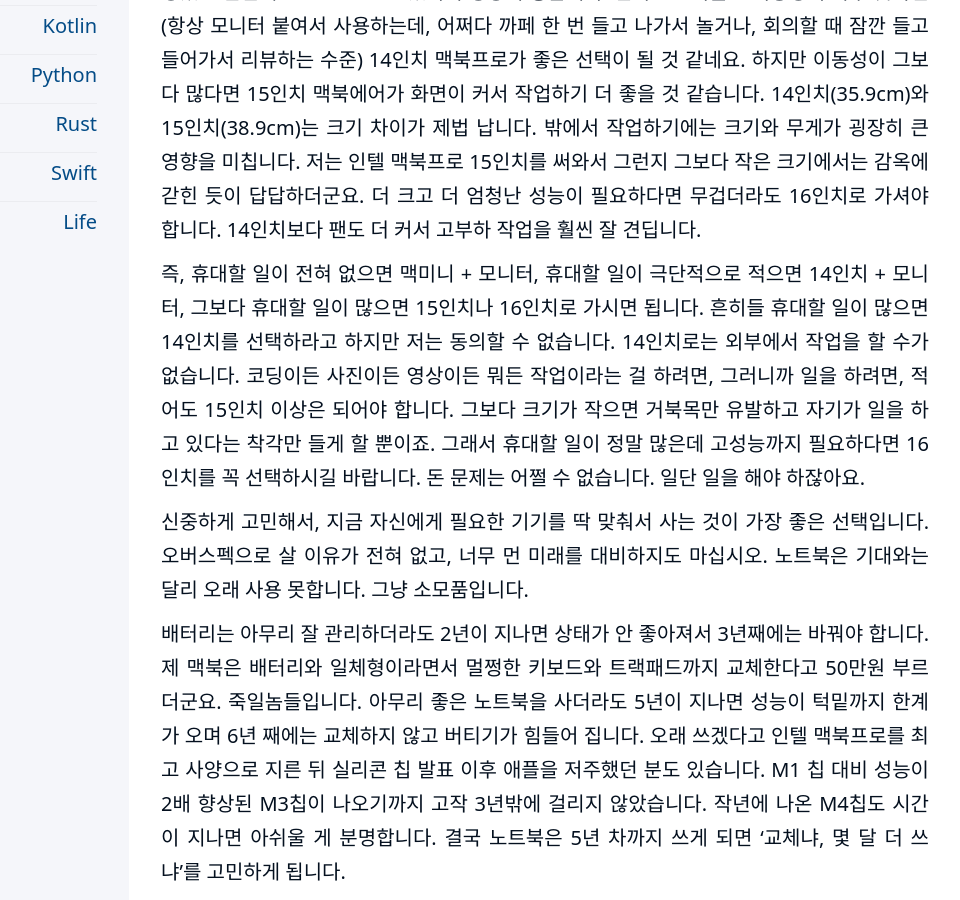
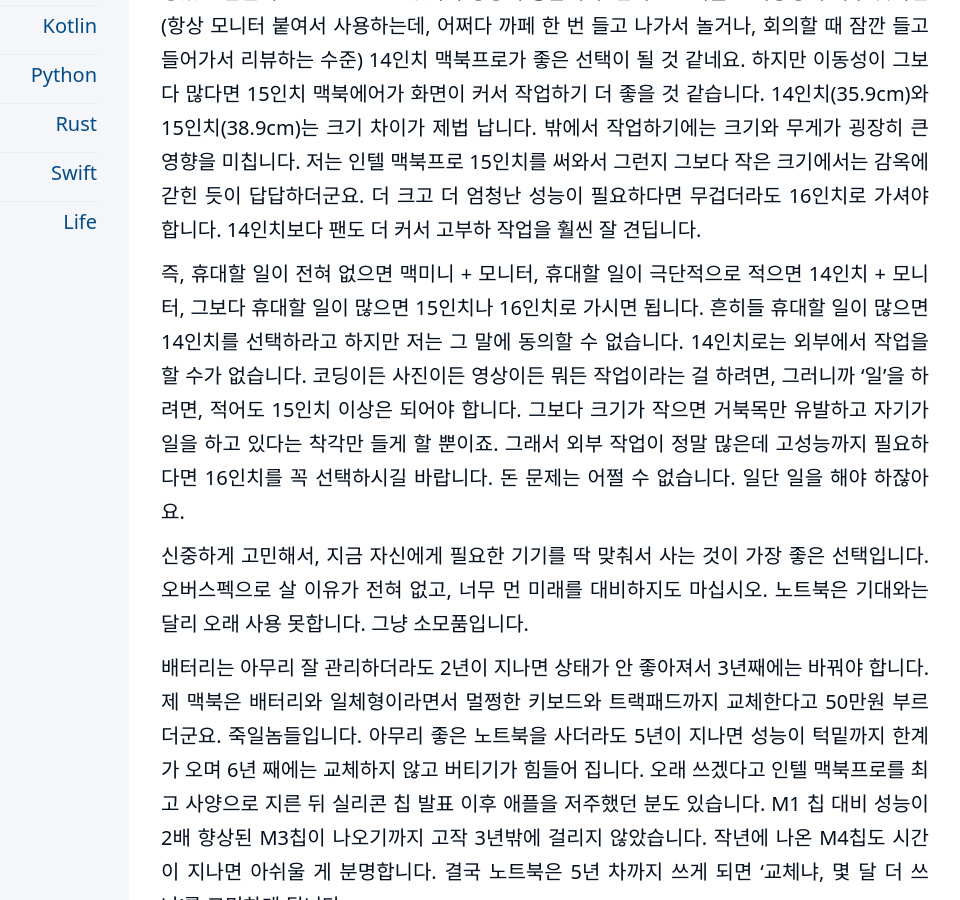
Before and after one commit to kiroshin/kiroshin.github.io, a Jekyll site: the page built from _posts/2025-03-24-macbook_for_dev.md, in a window 1280 px wide and 900 px high, scrolled down 4390 px. Shown: the whole window, without its empty margins (191-1151 px from the left). Built offline with Jekyll 4.4.1, drawn with Linux system fonts in a browser that asks for light colours.

Commit message:
Update 2025-03-24-macbook_for_dev.md

```diff
--- a/_posts/2025-03-24-macbook_for_dev.md
+++ b/_posts/2025-03-24-macbook_for_dev.md
@@ -54,7 +54,7 @@
 ## 배터리는 3년, 노트북은 6년
 이동성이 전혀 없다면 맥미니를 적극 고려해보는 것이 좋습니다. 이번에 맥미니는 폼펙터도 변경됐고 전면에 USB-C 포트도 있어서 굉장히 좋습니다. 만약 9:1 비율로 이동성이 아주 낮다면 (항상 모니터 붙여서 사용하는데, 어쩌다 까페 한 번 들고 나가서 놀거나, 회의할 때 잠깐 들고 들어가서 리뷰하는 수준) 14인치 맥북프로가 좋은 선택이 될 것 같네요. 하지만 이동성이 그보다 많다면 15인치 맥북에어가 화면이 커서 작업하기 더 좋을 것 같습니다. 14인치(35.9cm)와 15인치(38.9cm)는 크기 차이가 제법 납니다. 밖에서 작업하기에는 크기와 무게가 굉장히 큰 영향을 미칩니다. 저는 인텔 맥북프로 15인치를 써와서 그런지 그보다 작은 크기에서는 감옥에 갇힌 듯이 답답하더군요. 더 크고 더 엄청난 성능이 필요하다면 무겁더라도 16인치로 가셔야 합니다. 14인치보다 팬도 더 커서 고부하 작업을 훨씬 잘 견딥니다.
 
-즉, 휴대할 일이 전혀 없으면 맥미니 + 모니터, 휴대할 일이 극단적으로 적으면 14인치 + 모니터, 그보다 휴대할 일이 많으면 15인치나 16인치로 가시면 됩니다. 흔히들 휴대할 일이 많으면 14인치를 선택하라고 하지만 저는 동의할 수 없습니다. 14인치로는 외부에서 작업을 할 수가 없습니다. 코딩이든 사진이든 영상이든 뭐든 작업이라는 걸 하려면, 그러니까 일을 하려면, 적어도 15인치 이상은 되어야 합니다. 그보다 크기가 작으면 거북목만 유발하고 자기가 일을 하고 있다는 착각만 들게 할 뿐이죠. 그래서 휴대할 일이 정말 많은데 고성능까지 필요하다면 16인치를 꼭 선택하시길 바랍니다. 돈 문제는 어쩔 수 없습니다. 일단 일을 해야 하잖아요.
+즉, 휴대할 일이 전혀 없으면 맥미니 + 모니터, 휴대할 일이 극단적으로 적으면 14인치 + 모니터, 그보다 휴대할 일이 많으면 15인치나 16인치로 가시면 됩니다. 흔히들 휴대할 일이 많으면 14인치를 선택하라고 하지만 저는 그 말에 동의할 수 없습니다. 14인치로는 외부에서 작업을 할 수가 없습니다. 코딩이든 사진이든 영상이든 뭐든 작업이라는 걸 하려면, 그러니까 '일'을 하려면, 적어도 15인치 이상은 되어야 합니다. 그보다 크기가 작으면 거북목만 유발하고 자기가 일을 하고 있다는 착각만 들게 할 뿐이죠. 그래서 외부 작업이 정말 많은데 고성능까지 필요하다면 16인치를 꼭 선택하시길 바랍니다. 돈 문제는 어쩔 수 없습니다. 일단 일을 해야 하잖아요.
 
 신중하게 고민해서, 지금 자신에게 필요한 기기를 딱 맞춰서 사는 것이 가장 좋은 선택입니다. 오버스펙으로 살 이유가 전혀 없고, 너무 먼 미래를 대비하지도 마십시오. 노트북은 기대와는 달리 오래 사용 못합니다. 그냥 소모품입니다.
 
```
